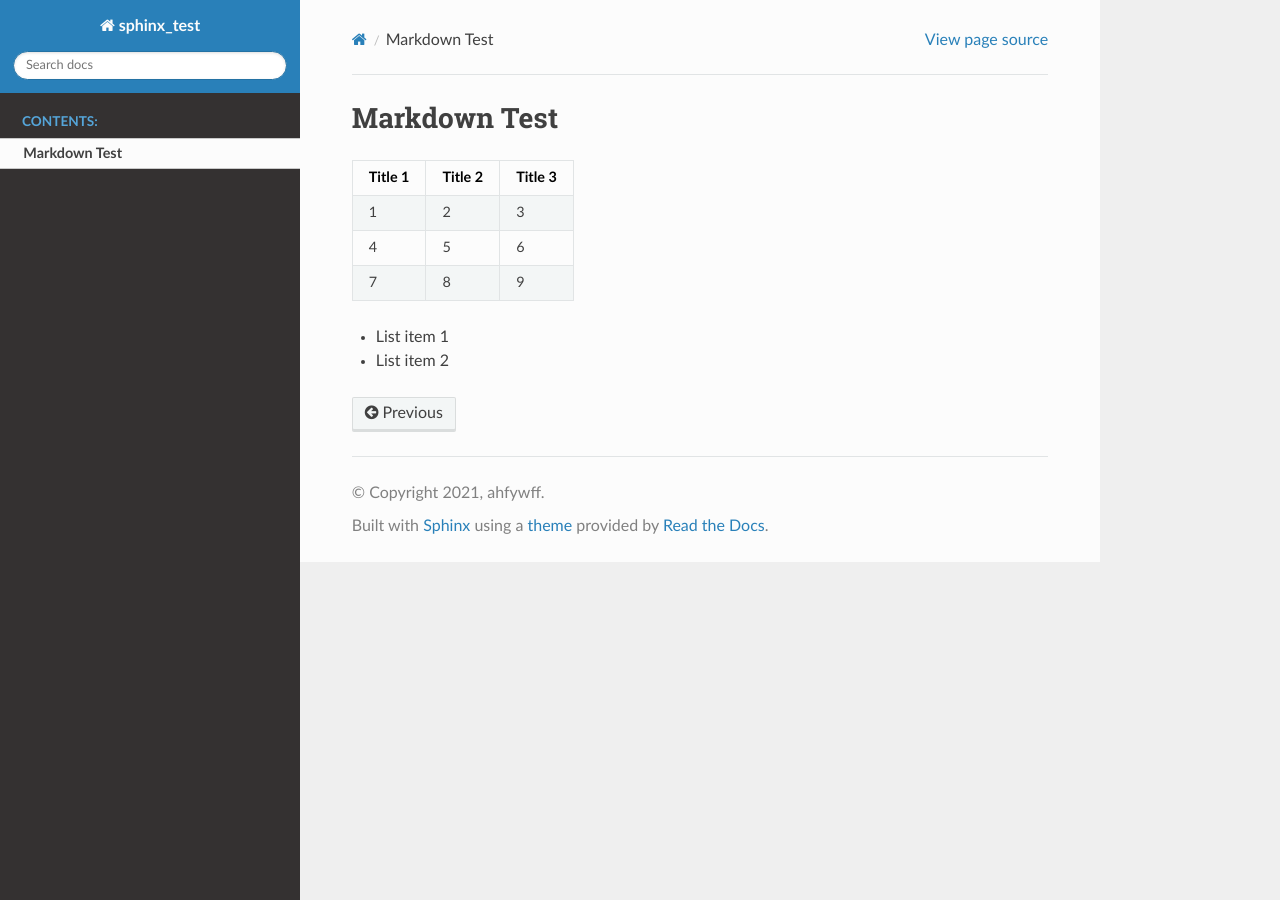
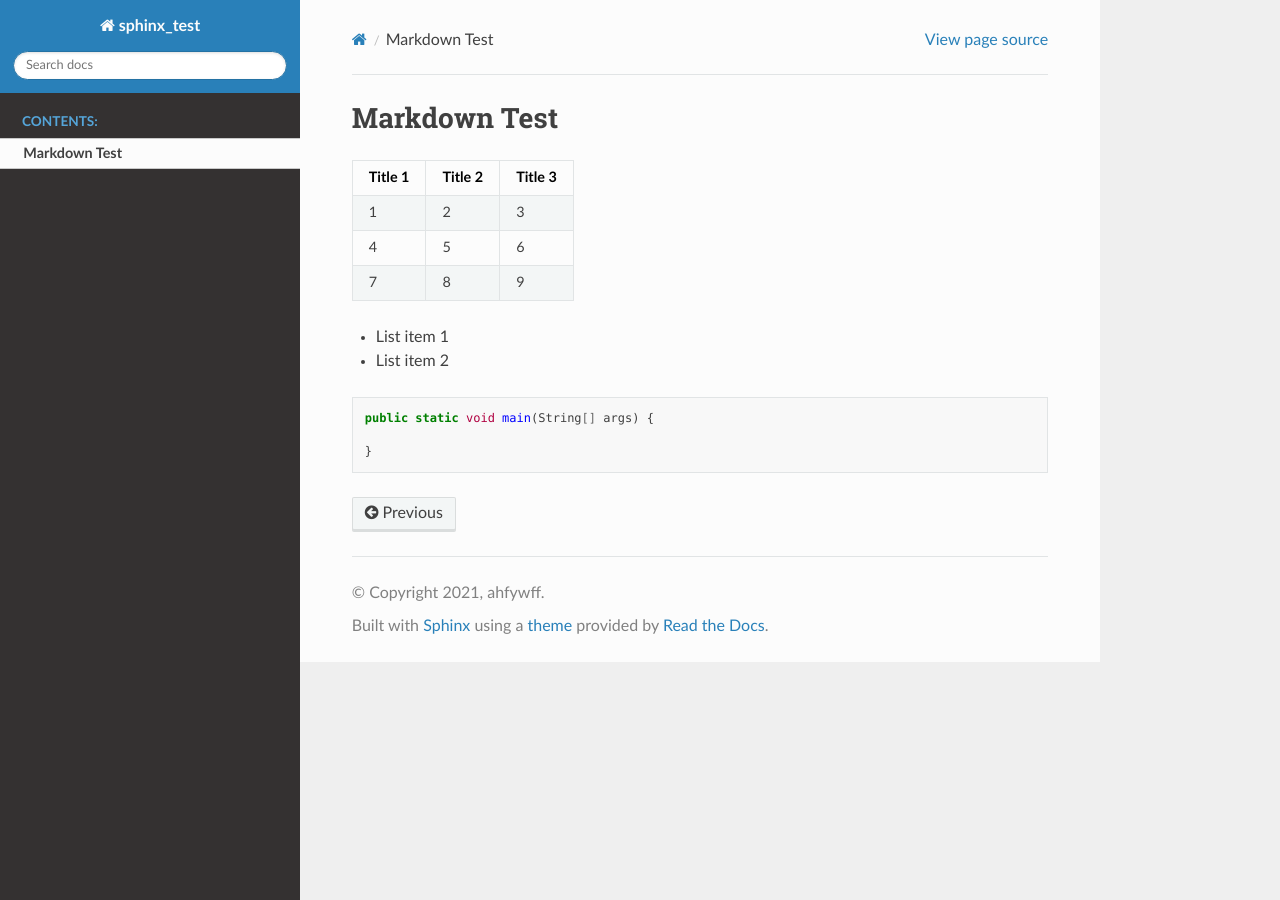
Before and after one commit to ahfywff/sphinx-test, a Sphinx documentation site: the page built from source/markdown_test.md, in a window 1280 px wide. Built offline with Sphinx 7.4.7 and the Read the Docs theme 2.0.0, drawn with Linux system fonts in a browser that asks for light colours.

Commit message:
Update markdown_test.md

````diff
--- a/source/markdown_test.md
+++ b/source/markdown_test.md
@@ -8,3 +8,9 @@
 
 - List item 1
 - List item 2
+
+```java
+public static void main(String[] args) {
+
+}
+```
````
